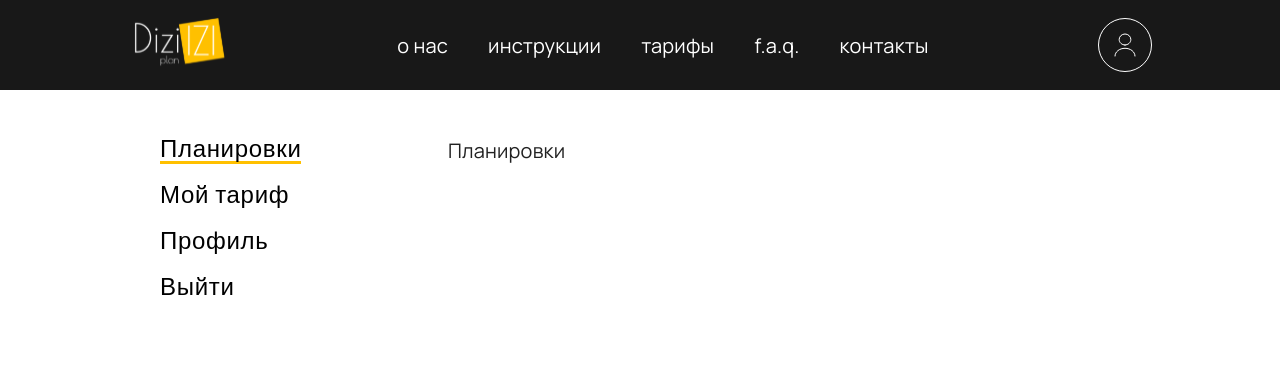
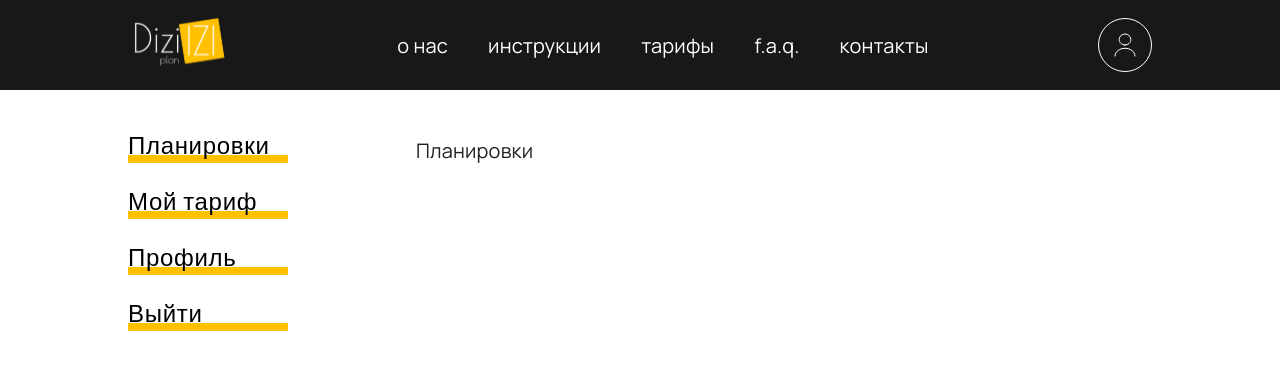
Before and after one commit to dizi-izi-plan/dizi-izi-frontend, a Next.js app: page /personal-account in a window 1280 px wide. Shown: the top 370 px of the page. Built offline with nearby package versions, Linux system fonts and the light colour scheme.

Commit message:
added some personal-account menu styles, added accountSectionContainer, accountSectionTemplate

```diff
--- a/src/app/personal-account/page.tsx
+++ b/src/app/personal-account/page.tsx
@@ -4,7 +4,9 @@ import Stack from '@mui/material/Stack';
 import Tab from '@mui/material/Tab';
 import Tabs from '@mui/material/Tabs';
 import Box from '@mui/material/Box';
-import Typography from '@mui/material/Typography';
+import MenuUnderlineIcon from '../../../public/assets/icons/account-menu-line.svg';
+import { ACCOUNT_MENU_ITEMS } from '../../components/AccountSections/accountMenu.data';
+import { AccountSectionContainer } from '@/components/AccountSections/AccountSectionContainer';
 
 const PersonalAccount = () => {
   const [value, setValue] = useState(0);
@@ -24,8 +26,11 @@ const PersonalAccount = () => {
     <Stack
       minHeight="calc(100vh - 90px)"
       flexDirection="row"
-      p="44px 160px 0"
-      columnGap="92px"
+      p="44px 0 0"
+      width="80%"
+      columnGap="128px"
+      m="0 auto 0"
+      maxWidth="1120px"
     >
       <Tabs
         value={value}
@@ -33,37 +38,25 @@ const PersonalAccount = () => {
         aria-label="account-menu"
         orientation="vertical"
       >
-        <Tab label="Планировки" {...a11yProps(0)} />
-        <Tab label="Мой тариф" {...a11yProps(1)} />
-        <Tab label="Профиль" {...a11yProps(2)} />
-        <Tab label="Выйти" {...a11yProps(3)} />
+        {ACCOUNT_MENU_ITEMS.map((item, index) => (
+          <Tab
+            key={index}
+            label={item.name}
+            {...a11yProps(index)}
+            icon={<MenuUnderlineIcon />}
+            iconPosition="bottom"
+          />
+        ))}
       </Tabs>
       <Box>
-        <AccountPage value={value} index={0}>
-          <Typography>Планировки</Typography>
-        </AccountPage>
-        <AccountPage value={value} index={1}>
-          <Typography>Мой тариф</Typography>
-        </AccountPage>
-        <AccountPage value={value} index={2}>
-          <Typography>Профиль</Typography>
-        </AccountPage>
-        <AccountPage value={value} index={3}>
-          <Typography>Выйти</Typography>
-        </AccountPage>
+        {ACCOUNT_MENU_ITEMS.map((item, index) => (
+          <AccountSectionContainer key={index} value={value} index={index}>
+            {item.component}
+          </AccountSectionContainer>
+        ))}
       </Box>
     </Stack>
   );
 };
 
 export default PersonalAccount;
-
-interface AccountPageProps {
-  children?: React.ReactNode;
-  index: number;
-  value: number;
-}
-
-const AccountPage = ({ children, value, index }: AccountPageProps) => {
-  return <Box hidden={value !== index}>{children}</Box>;
-};
--- /dev/null
+++ b/src/components/AccountSections/AccountSectionContainer.tsx
@@ -0,0 +1,15 @@
+import Box from '@mui/material/Box';
+
+interface AccountSectionContainerProps {
+  children?: React.ReactNode;
+  index: number;
+  value: number;
+}
+
+export const AccountSectionContainer = ({
+  children,
+  value,
+  index,
+}: AccountSectionContainerProps) => {
+  return <Box hidden={value !== index}>{children}</Box>;
+};
--- /dev/null
+++ b/src/components/AccountSections/AccountSectionTemplate.tsx
@@ -0,0 +1,9 @@
+import Typography from '@mui/material/Typography';
+
+interface AccountSectionProps {
+  name: string;
+}
+
+export const AccountSectionTemplate = ({ name }: AccountSectionProps) => {
+  return <Typography>{name}</Typography>;
+};
--- /dev/null
+++ b/src/components/AccountSections/accountMenu.data.tsx
@@ -0,0 +1,26 @@
+import { ReactNode } from 'react';
+import { AccountSectionTemplate } from './AccountSectionTemplate';
+
+type AccountMenuItemsType = {
+  name: string;
+  component: ReactNode | null;
+};
+
+export const ACCOUNT_MENU_ITEMS: AccountMenuItemsType[] = [
+  {
+    name: 'Планировки',
+    component: <AccountSectionTemplate name="Планировки" />, // при верстке нужного компонента - заменить
+  },
+  {
+    name: 'Мой тариф',
+    component: <AccountSectionTemplate name="Мой тариф" />, // при верстке нужного компонента - заменить
+  },
+  {
+    name: 'Профиль',
+    component: <AccountSectionTemplate name="Профиль" />, // при верстке нужного компонента - заменить
+  },
+  {
+    name: 'Выйти',
+    component: <AccountSectionTemplate name="Выйти" />, // при верстке нужного компонента - заменить
+  },
+];
--- a/src/components/TariffSection/TariffSection.tsx
+++ b/src/components/TariffSection/TariffSection.tsx
@@ -1,6 +1,6 @@
 import Box from '@mui/material/Box';
 import { TariffContainer } from '../Tariff/TariffContainer';
-import { tariffInfoList } from './TariffData';
+import { tariffInfoList } from './tariff.data';
 
 export const TariffSection = () => {
   return (
--- a/src/mui/theme.ts
+++ b/src/mui/theme.ts
@@ -514,30 +514,38 @@ theme = createTheme(theme, {
       },
       styleOverrides: {
         root: {
-          width: '196px',
+          width: '160px',
           '& .MuiTabs-flexContainer': {
-            alignItems: 'flex-start',
-            rowGap: '16px',
+            rowGap: '27px',
           },
-          '& .MuiTab-root': {
-            padding: '0px',
-            minWidth: 'auto',
+          '& button.MuiTab-root': {
+            padding: '0',
+            width: 'auto',
             minHeight: 'auto',
             fontFamily: cabin.style.fontFamily,
             fontSize: '24px',
-            fontWeight: 400,
+            fontWeight: '400',
+            lineHeight: '1',
             color: theme.palette.black.main,
+            alignItems: 'start',
             '&:hover': {
-              fontWeight: 600,
+              fontWeight: '600',
             },
           },
           '& button.Mui-selected': {
-            textDecorationLine: 'underline',
-            textDecorationStyle: 'solid',
-            textDecorationColor: theme.palette.primary.main,
-            textDecorationThickness: '8px',
-            textDecorationSkipInk: 'none',
             color: theme.palette.black.main,
+          },
+          '& button .MuiTab-iconWrapper': {
+            zIndex: '-1',
+            width: '100%',
+            overflow: 'hidden',
+            marginTop: '-3px',
+          },
+          '& button svg path': {
+            stroke: theme.palette.secondary.contrastText,
+          },
+          '& button.Mui-selected svg path': {
+            stroke: theme.palette.primary.main,
           },
         },
       },
```
Also changed, not shown: public/assets/icons/account-menu-line.svg (added), src/components/TariffSection/tariff.data.ts (renamed from src/components/TariffSection/TariffData.ts).
